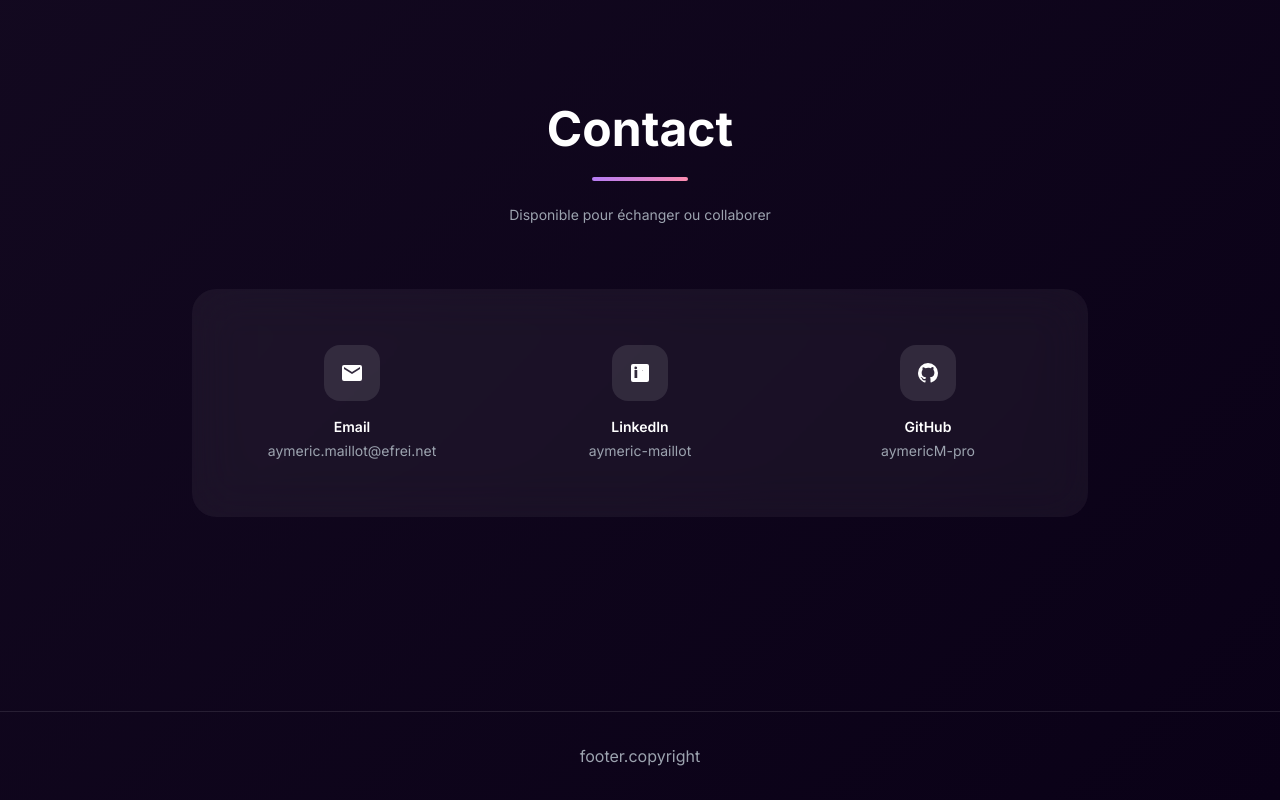
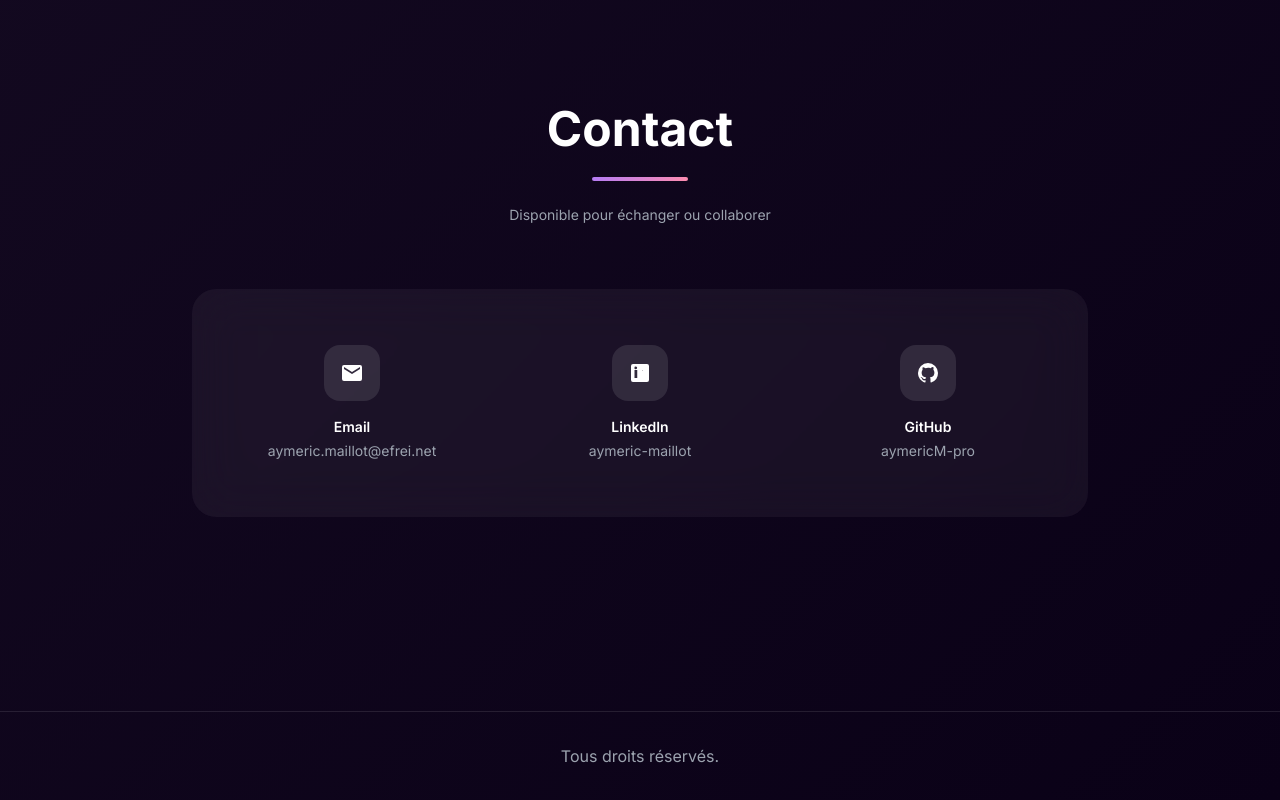
Before and after one commit to aymericM-pro/portfolio, a Vue app: page / in a window 1280 px wide. Shown: the part 3276-4076 px from the top of the page. Built offline with nearby package versions, Linux system fonts and the light colour scheme.

Commit message:
feat: update i18n

```diff
--- a/src/i18n/index.ts
+++ b/src/i18n/index.ts
@@ -131,6 +131,9 @@ const messages = {
             linkedin: "LinkedIn",
             github: "GitHub",
         },
+        footer: {
+            copyright: "Tous droits réservés.",
+        },
     },
 
     en: {
@@ -258,6 +261,9 @@ const messages = {
             linkedin: "LinkedIn",
             github: "GitHub",
         },
+        footer: {
+            copyright: "All rights reserved.",
+        },
     },
 };
 
```
